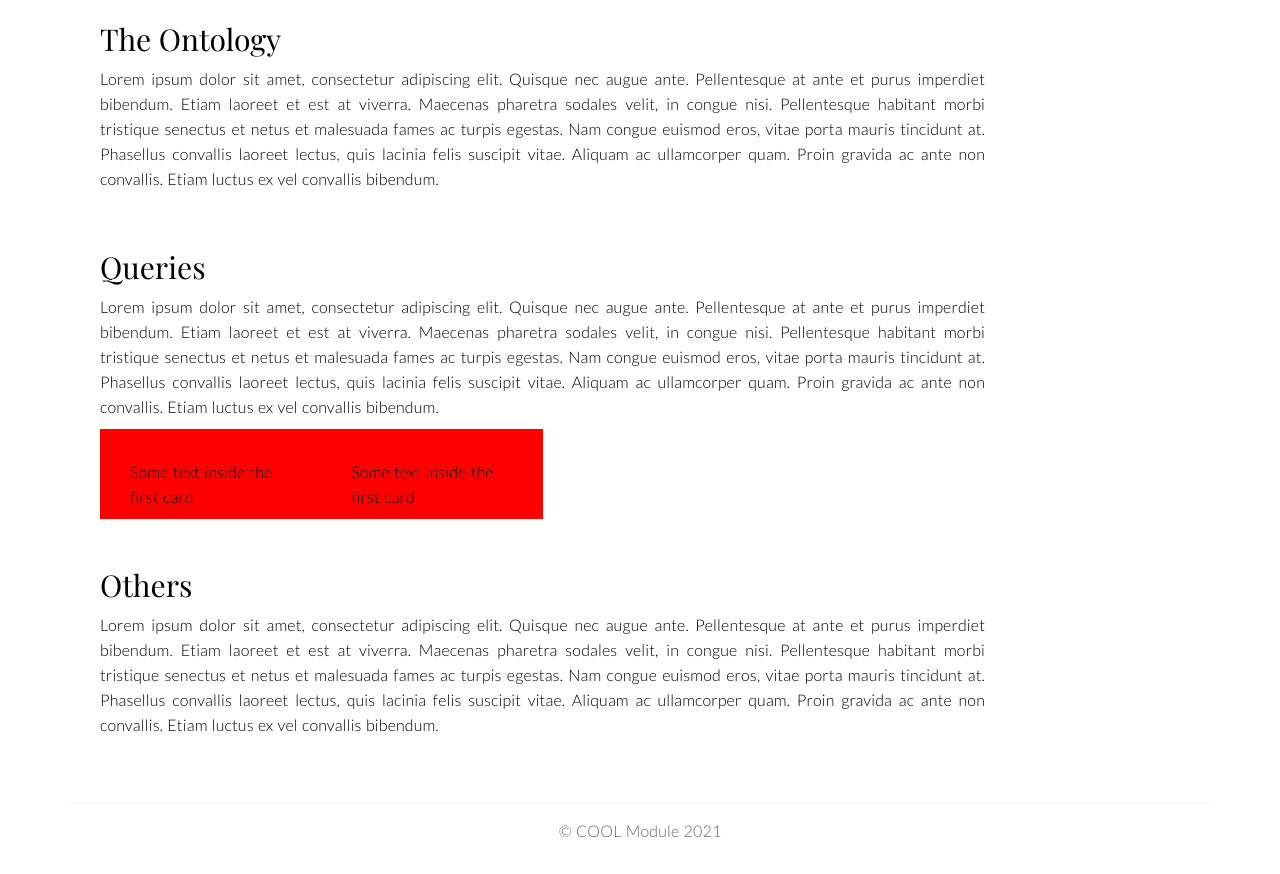
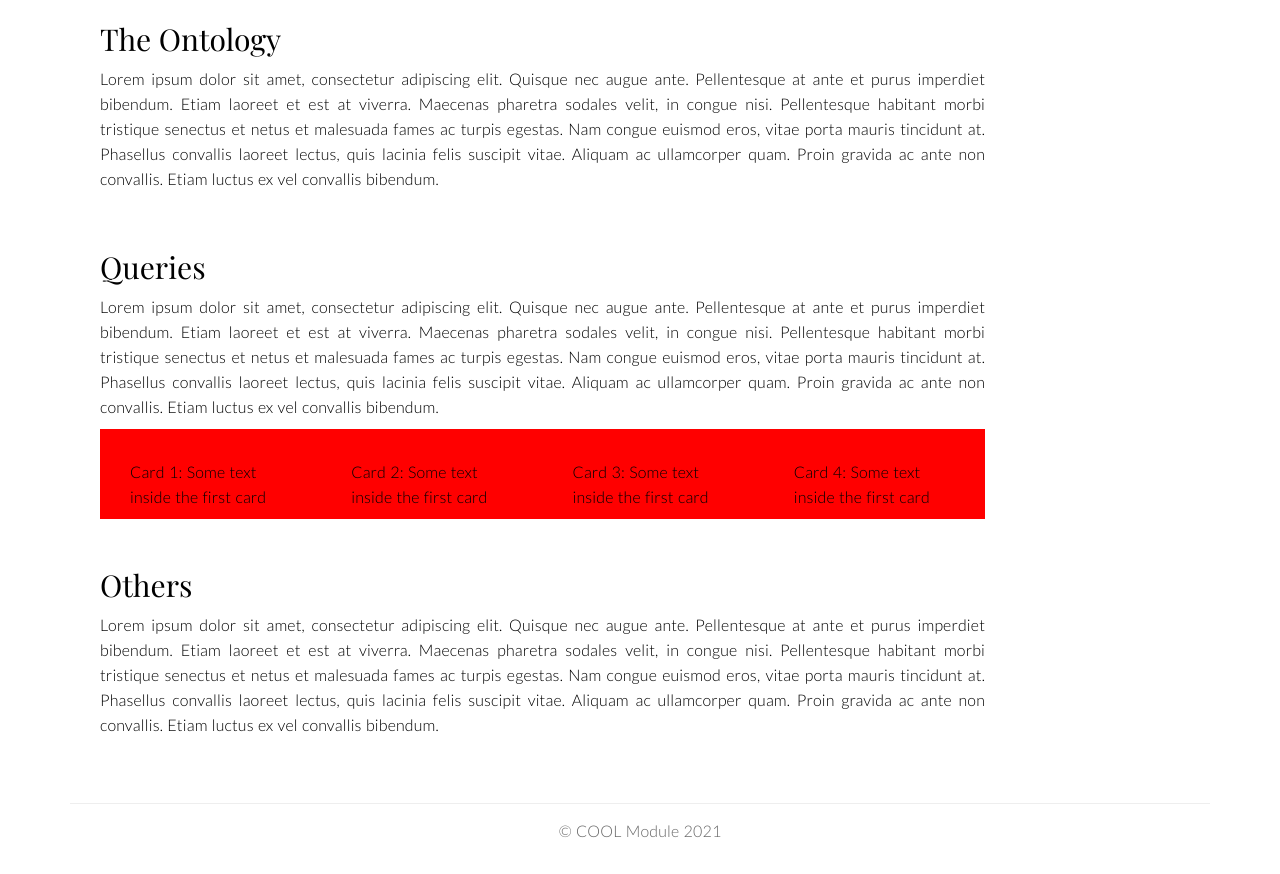
Before and after one commit to CoolModule/CoolModule, a plain HTML site: page project.html in a window 1280 px wide. Shown: the part 791-1665 px from the top of the page. Drawn offline with nearby package versions, Linux system fonts and the light colour scheme; some packages are replaced by stand-ins of ours; a script that the page names is missing; files whose address does not match are found by name.

Commit message:
Update project.html

```diff
--- a/project.html
+++ b/project.html
@@ -115,14 +115,24 @@
   							<div class="card-deck">
     							<div class="card col-md-3">
       							<div class="card-body">
-        							<p class="card-text">Some text inside the first card</p>
+        							<p class="card-text">Card 1: Some text inside the first card</p>
       							</div>
     							</div>
 									<div class="card col-md-3">
 									 <div class="card-body">
-										 <p class="card-text">Some text inside the first card</p>
+										 <p class="card-text">Card 2: Some text inside the first card</p>
 									 </div>
 								 </div>
+								 <div class="card col-md-3">
+									 <div class="card-body">
+										 <p class="card-text">Card 3: Some text inside the first card</p>
+									 </div>
+								 </div>
+								 <div class="card col-md-3">
+									<div class="card-body">
+										<p class="card-text">Card 4: Some text inside the first card</p>
+									</div>
+								</div>
 							 </div>
 
 							<!-- End Card Experiment -->
```
